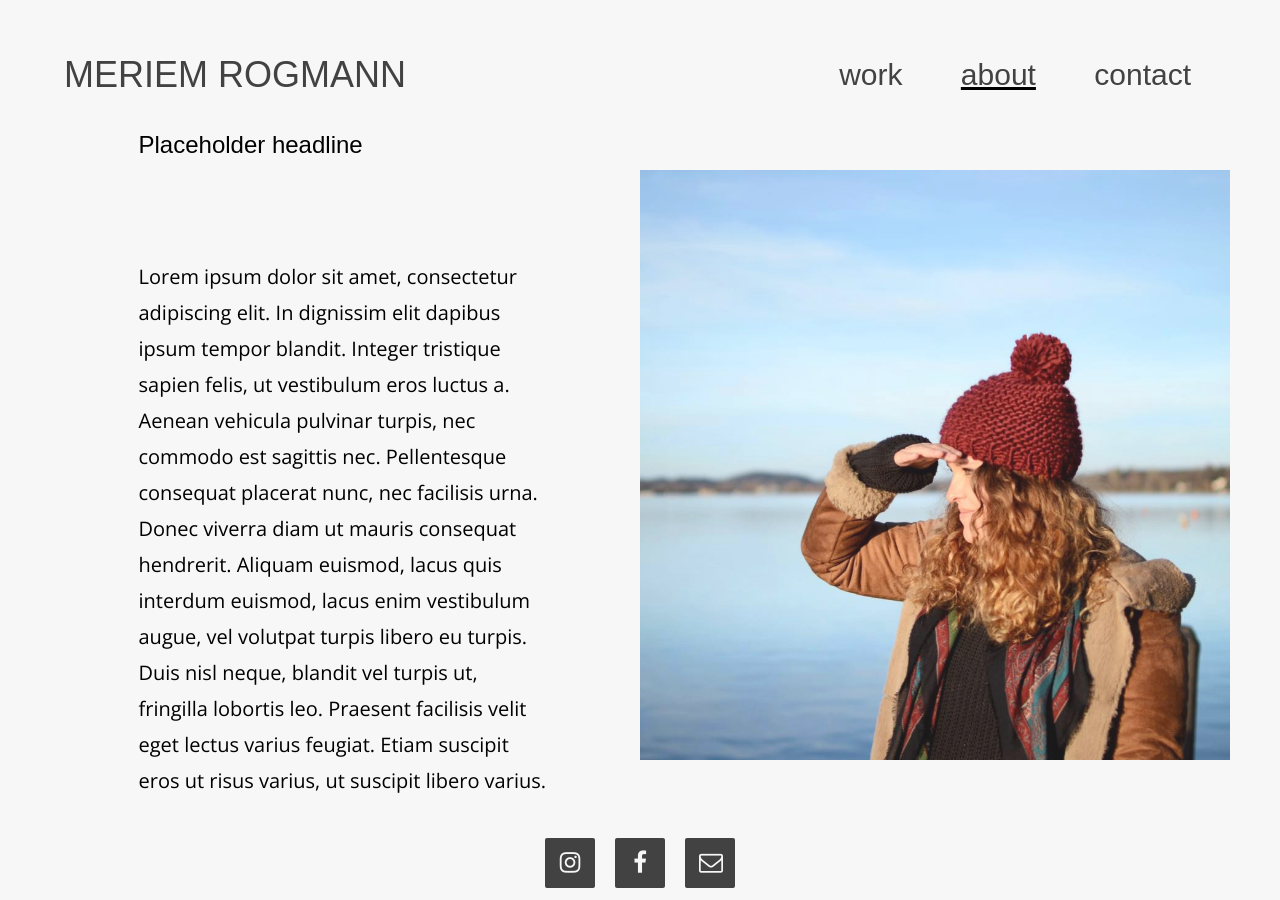
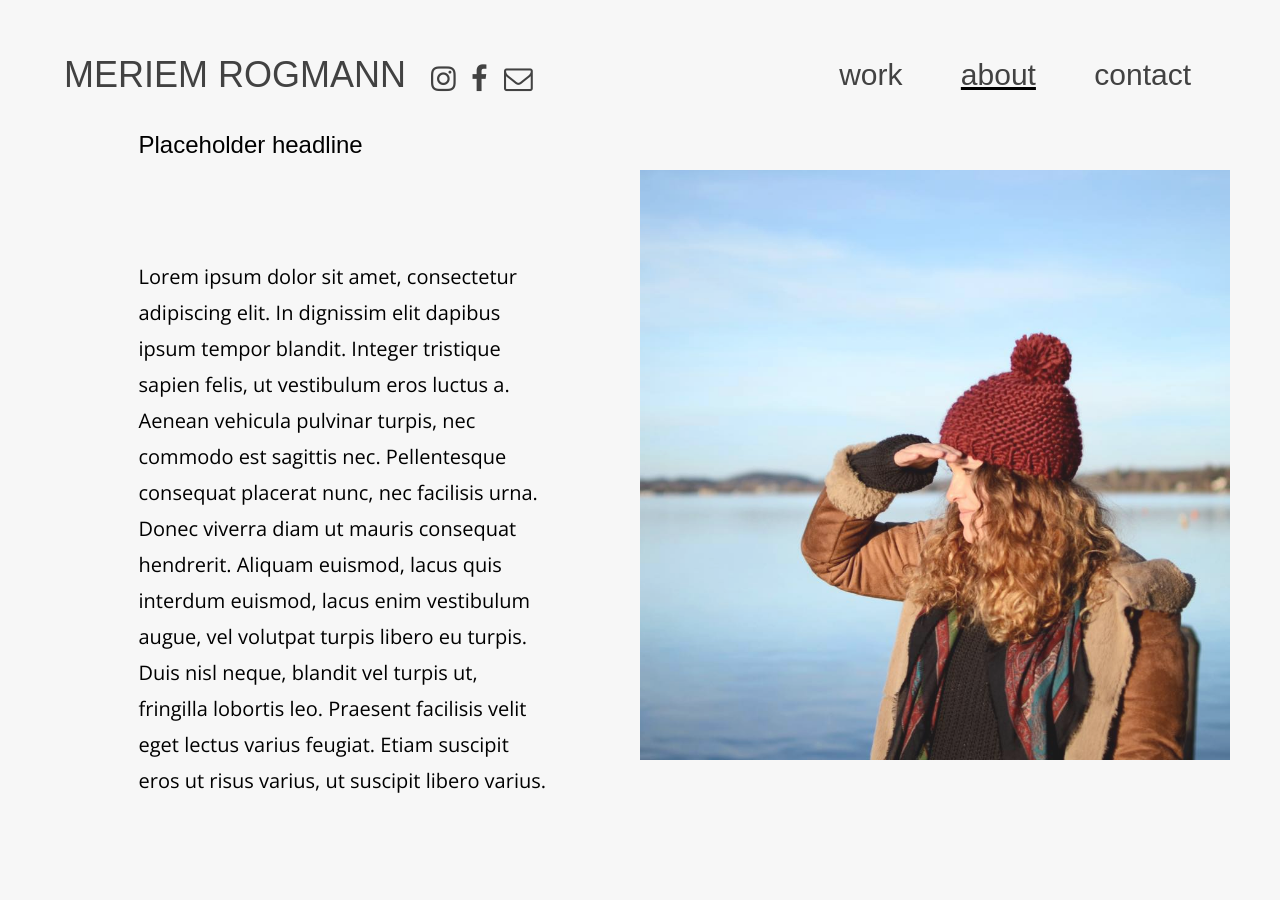
Before and after one commit to meriemnfs/meriemnfs.github.io, a Jekyll site: the page built from about.md, in a window 1280 px wide. Built offline with Jekyll 4.4.1, drawn with Linux system fonts in a browser that asks for light colours; some web fonts are replaced; our own code applies the rules of GitHub Pages for plain Markdown files.

Commit message:
added desktop specific social icons

```diff
--- a/_includes/header.html
+++ b/_includes/header.html
@@ -1,6 +1,23 @@
 <div class="navigation {{page.navigation}}">
     <div class="brand">
         <h2 class="brand-text"><a href="/">Meriem Rogmann</a></h2>
+        <ul class="social-media-icons">
+                <a href="#">
+                    <li>
+                        <i class="fa fa-instagram"></i>
+                    </li>
+                </a>
+                <a href="#">
+                    <li>
+                        <i class="fa fa-facebook"></i>
+                    </li>
+                </a>
+                <a href="#">
+                    <li>
+                        <i class="fa fa-envelope-o" style="margin-left:-7px;"></i>
+                    </li>
+                </a>
+            </ul>
     </div>
     <div id="nav" class="nav">
         <div onclick="toggleOpen()" id="mobile-menu">
--- a/_sass/footer.scss
+++ b/_sass/footer.scss
@@ -39,7 +39,7 @@
 			align-items: center;
 			justify-content: center;
 			background-color: #424242;
-			border-radius: 2px;
+			border-radius: 50%;
 			height: 50px;
 			width: 50px;
 			color: #f7f7f7;
@@ -47,6 +47,10 @@
 			li i {
 				font-size: 1.5em !important;
 			}
+		}
+
+		@media (min-width: 768px) {
+			display: none;
 		}
 
 		@media (max-width: 767px) {
--- a/_sass/navigation.scss
+++ b/_sass/navigation.scss
@@ -28,6 +28,41 @@
 
 .navigation .brand {
 	margin-right: auto;
+	display: flex;
+	flex-direction: row;
+
+	.social-media-icons {
+		list-style: none;
+		margin: 0;
+		margin-left: 15px;
+		padding: 0;
+		display: flex;
+		align-self: center;
+		flex-direction: row;
+		align-items: flex-end;
+		justify-content: flex-end;
+
+		@media (max-width: 767px) {
+			display: none;
+		}
+
+		a {
+			margin: 0px 10px;
+			height: 100%;
+			display: flex;
+			align-items: flex-end;
+			color: #424242;
+
+			li {
+				height: 20px;
+				width: 20px;
+
+				.fa {
+					font-size: 1.8em;
+				}
+			}
+		}
+	}
 
 	h2.brand-text {
 		color: #424242;
```
